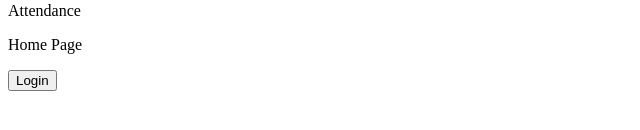
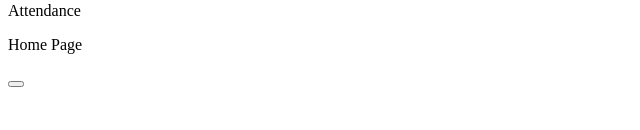
Before and after one commit to Huytrann97/attendancee, a Next.js app in the folder FrontEnd/: page / in a window 1280 px wide. Shown: the part 310-440 px from the top of the page, without its empty margins (0-640 px from the left). Built offline with nearby package versions, Linux system fonts and the light colour scheme.

Commit message:
button component

```diff
--- a/FrontEnd/src/app/components/Button.tsx
+++ b/FrontEnd/src/app/components/Button.tsx
@@ -1,10 +1,15 @@
 import type { NextPage } from "next";
 
-const Button: NextPage = () => {
+interface Props {
+  label: string;
+}
+const Button: NextPage<Props> = (props) => {
+  const { label } = props;
+
   return (
-    <button className="bg-red-500 hover:bg-blue-700 text-white font-bold py-2 px-4 rounded">
-  Login
-</button>
+    <button className="bg-blue-100 hover:bg-blue-700 text-black py-2 px-4 rounded">
+      {label}
+    </button>
   );
 };
 
```
